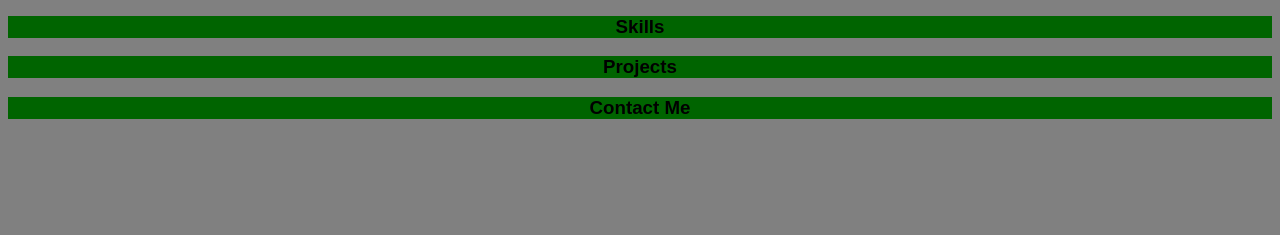
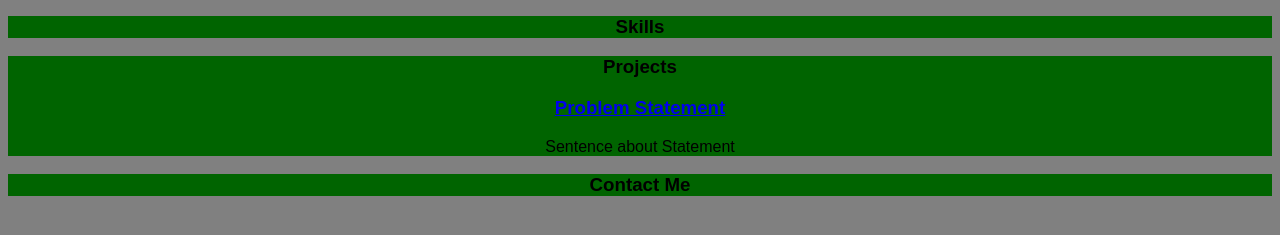
Before and after one commit to KevinSM12/csce190, a plain HTML site: page index.html in a window 1280 px wide. Shown: the part 105-340 px from the top of the page. Drawn offline with Linux system fonts and the light colour scheme.

Commit message:
updating

```diff
--- a/index.html
+++ b/index.html
@@ -16,7 +16,8 @@
         </div>
         <div class = "projects">
             <h3>Projects</h3>
-
+            <a href=" "><h3>Problem Statement</h3></a>
+            <p>Sentence about Statement</p>
         </div>
         <div class = "contact">
             <h3>Contact Me</h3>
```
